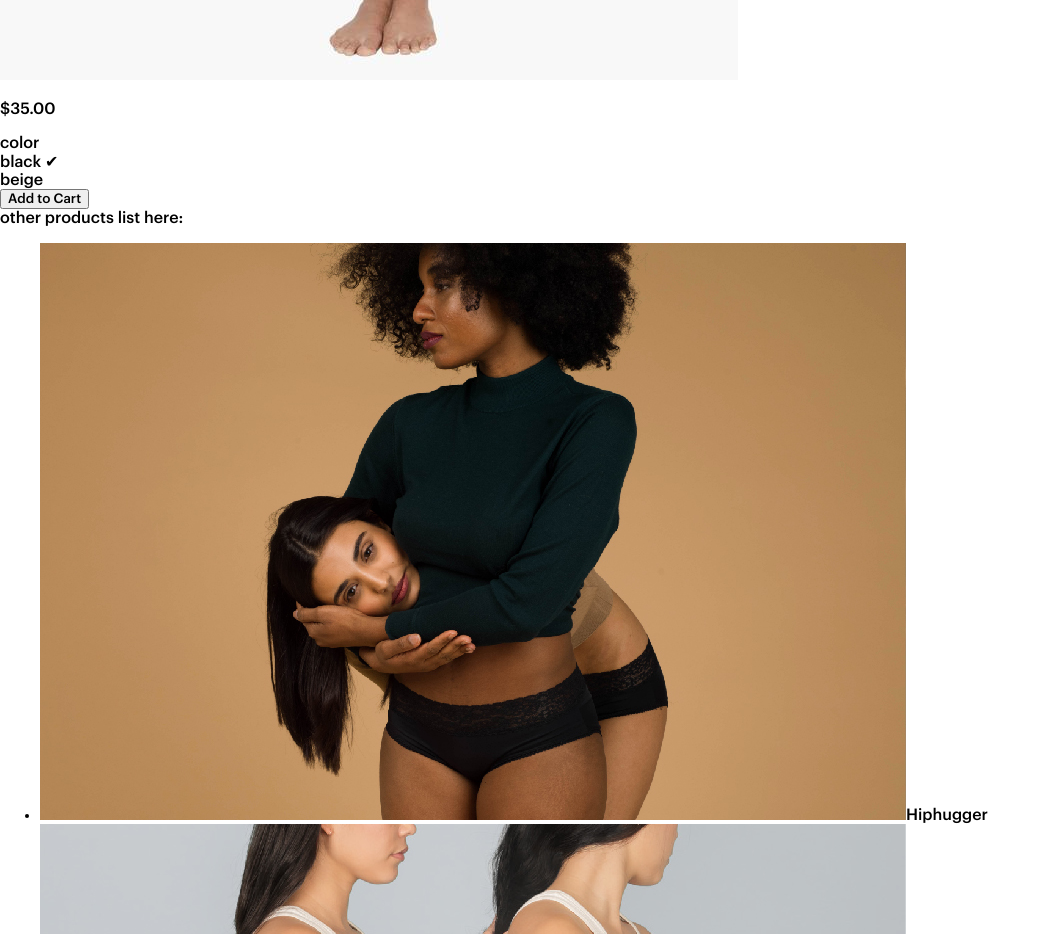
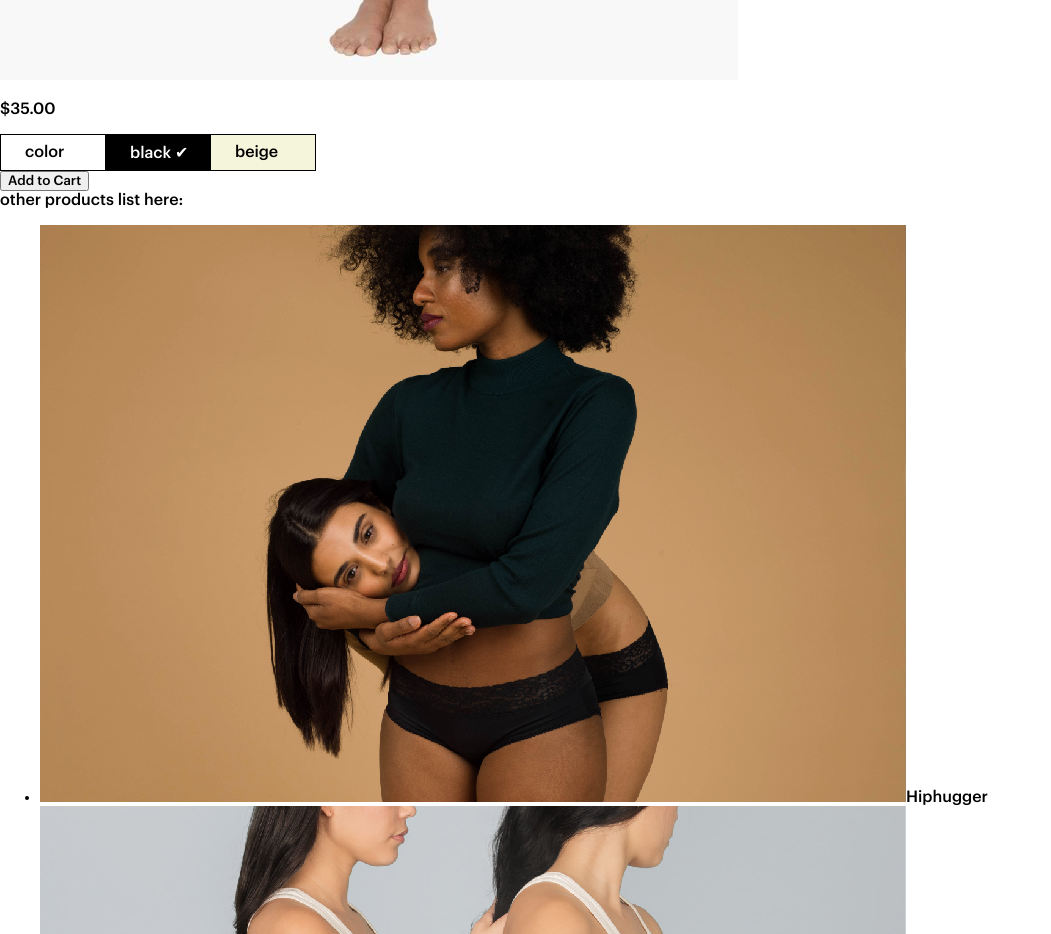
Before and after one commit to dlum904/shethinx-challenge, a React (Create React App) app: page / in a window 1280 px wide. Shown: the part 1080-2014 px from the top of the page, without its empty margins (0-1051 px from the left). Built offline with nearby package versions, Linux system fonts and the light colour scheme.

Commit message:
styled the color selector

```diff
--- a/src/Components/Top_Section/top_section.css
+++ b/src/Components/Top_Section/top_section.css
@@ -0,0 +1,28 @@
+.color-select {
+    display: flex;
+}
+
+.color-select div {
+    padding: .5rem 1rem .5rem 1.5rem;
+    border-top: .01rem solid black;
+    border-bottom: .01rem solid black;
+    border-right: .01rem solid black;
+    width: 4rem;
+}
+
+.color {
+    border-left: .01rem solid black
+}
+
+.color-black {
+    background-color: black;
+    color: white;
+}
+
+.color-beige {
+    background-color: beige;
+}
+
+.color-black:hover, .color-beige:hover {
+    cursor: pointer;
+}
--- a/src/Components/Top_Section/top_section.js
+++ b/src/Components/Top_Section/top_section.js
@@ -47,9 +47,9 @@ export default function TopSection({id, cart, addToCart}) {
                 <div className="product-right">
                     <p>{PRODUCTS[id].price}</p>
                     <div className="color-select">
-                        <div>color</div>
-                        <div onClick={() => selectBlack()}>{color.black}</div>
-                        <div onClick={() => selectBeige()}>{color.beige}</div>
+                        <div className="color">color</div>
+                        <div className="color-black" onClick={() => selectBlack()}>{color.black}</div>
+                        <div className="color-beige" onClick={() => selectBeige()}>{color.beige}</div>
                     </div>
 
                     <button onClick={() => addToCart(id)}> Add to Cart</button>
--- a/src/Components/Top_bar/top_nav.css
+++ b/src/Components/Top_bar/top_nav.css
@@ -5,7 +5,6 @@
     width: 100vw;
     display: flex;
     justify-content: space-evenly;
-/* align-self: auto; */
 }
 
 .top-left a, .top-right a {
```
